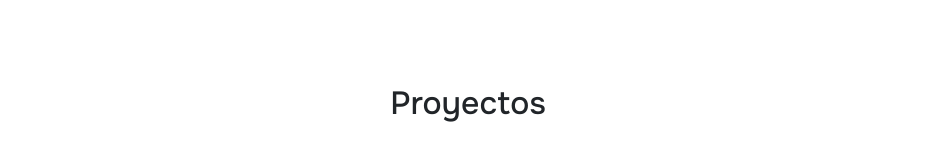
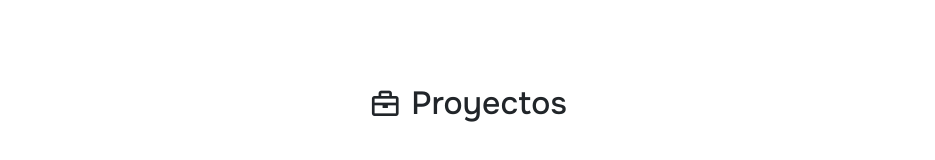
Before and after one commit to MaximoVerdi/portfolio-proyect, a plain HTML site: page index.html in a window 1280 px wide. Shown: the part 483-643 px from the top of the page, without its empty margins (172-1107 px from the left). Drawn offline with nearby package versions, Linux system fonts and the light colour scheme.

Commit message:
Algunas correcciones

```diff
--- a/index.html
+++ b/index.html
@@ -23,7 +23,7 @@
         <ul class="nav-list">
             <li class="nav-item"><a href="#">Inicio</a></li>
             <li class="nav-item"><a href="#">Proyectos</a></li>
-            <li class="nav-item"><a href="#">Sobre mi</a></li>
+            <li class="nav-item"><a href="#">Sobre mí</a></li>
             <li class="nav-item"><a href="#">Contactame</a></li>
         </ul>
     </nav>
@@ -51,7 +51,7 @@
 
 
     <section class="position-relative overflow-hidden py-6 py-lg-8 text-center">
-        <h2>Proyectos</h2>
+        <h2><i class='bx bx-briefcase'></i>Proyectos</h2>
         <style>
             .bento_simple>[class^='col-'] {
                 max-height: 24rem;
@@ -59,7 +59,7 @@
         </style>
 
         <div class="container position-relative">
-            <div class="row bg-body bg-opacity-75 position-relative bento_simple g-4 mw-lg-8 mx-auto mt-3">
+            <div class="row bg-body bg-opacity-75 position-relative bento_simple g-4 mw-lg-8 mt-3">
                 <div class="col-md-4">
                     <div
                         class="lc-block h-100 mx-auto col-md-auto mw-md-2 border bg-white p-3 rounded-3 shadow-sm justify-content-between d-flex flex-column">
--- a/styles.css
+++ b/styles.css
@@ -15,6 +15,13 @@ body {
     flex-direction: column;
     padding: 0 15%;
     gap: 40px;
+}
+
+h2 {
+    display: flex;
+    align-items: center;
+    justify-content: center;
+    gap: 10px;
 }
 
 .nav {
@@ -37,6 +44,7 @@ body {
     box-shadow: 0 2px 5px rgba(0, 0, 0, 0.174);
     color: #fff;
     z-index: 10000;
+    transition: .3s;
 }
 
 
```
